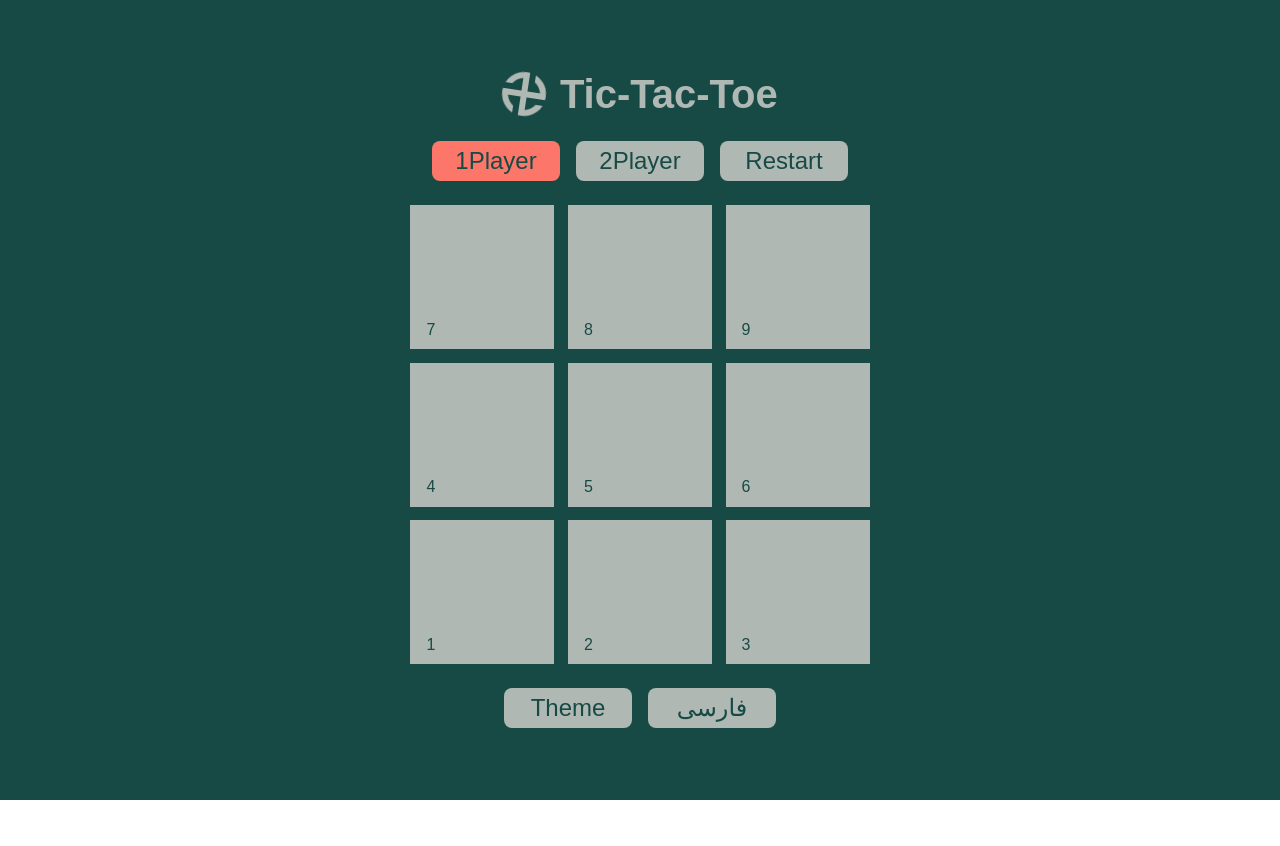
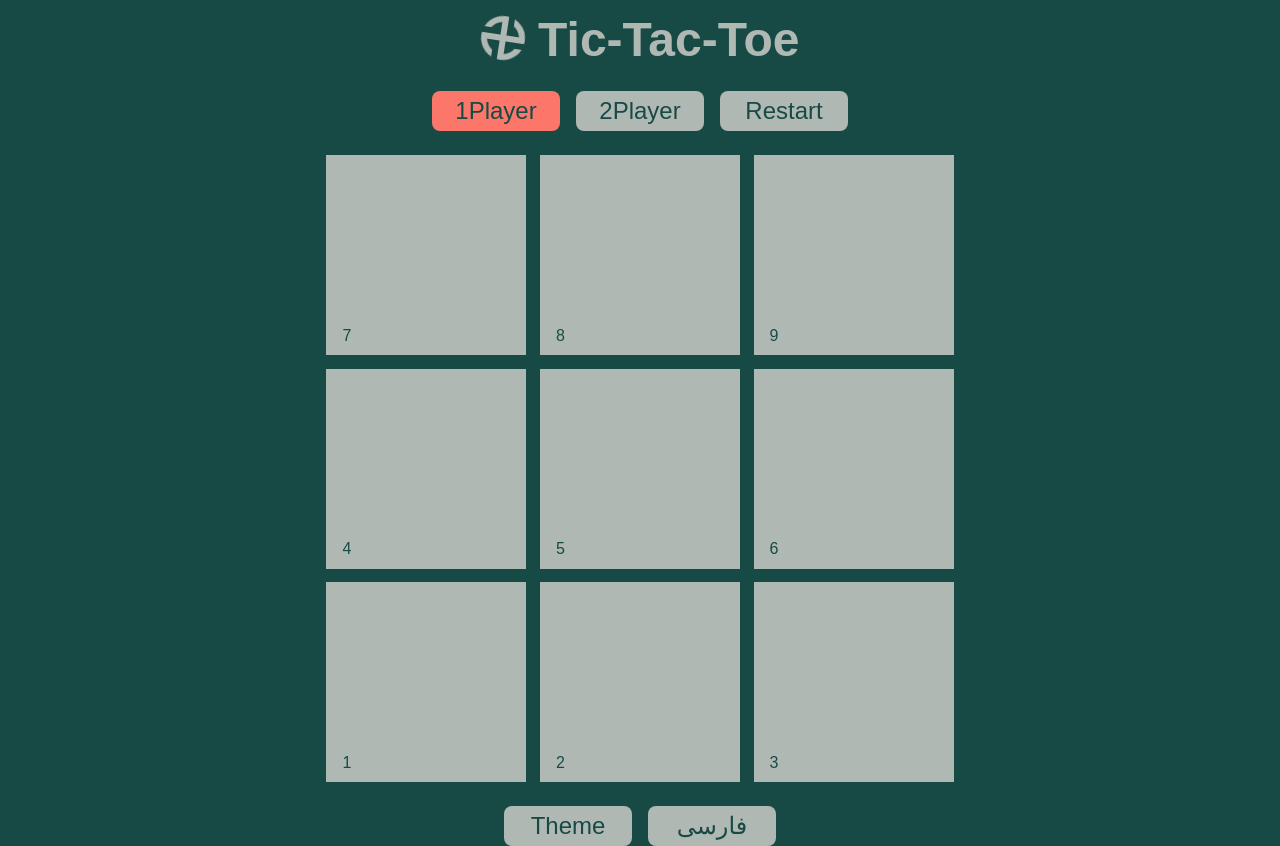
Before and after one commit to mitinull/tic-tac-toe-react, a React (Create React App) app: page / in a window 1280 px wide. Before the commit the page ends 800 px from the top, so only its background shows below. Built offline with nearby package versions, Linux system fonts and the light colour scheme.

Commit message:
make cells bigger

```diff
--- a/src/App.css
+++ b/src/App.css
@@ -22,6 +22,7 @@
 
 .title-logo {
   display: flex;
+  margin-top: 2vmin;
 }
 
 .App-logo {
@@ -37,7 +38,8 @@
 
 #title {
   margin-left: 1.7vmin;
-  font-size: 5vmin;
+  margin-top: -.5vmin;
+  font-size: 6vmin;
   font-weight: bolder;
   color: var(--item-color);
   font-family: sans-serif;
@@ -105,8 +107,8 @@
   background-color: var(--item-color);
   color: var(--bg-color);
   font-size: 2vmin;
-  width: 18vmin;
-  height: 18vmin;
+  width: 25vmin;
+  height: 25vmin;
 }
 .cell span {
   position: absolute;
```
